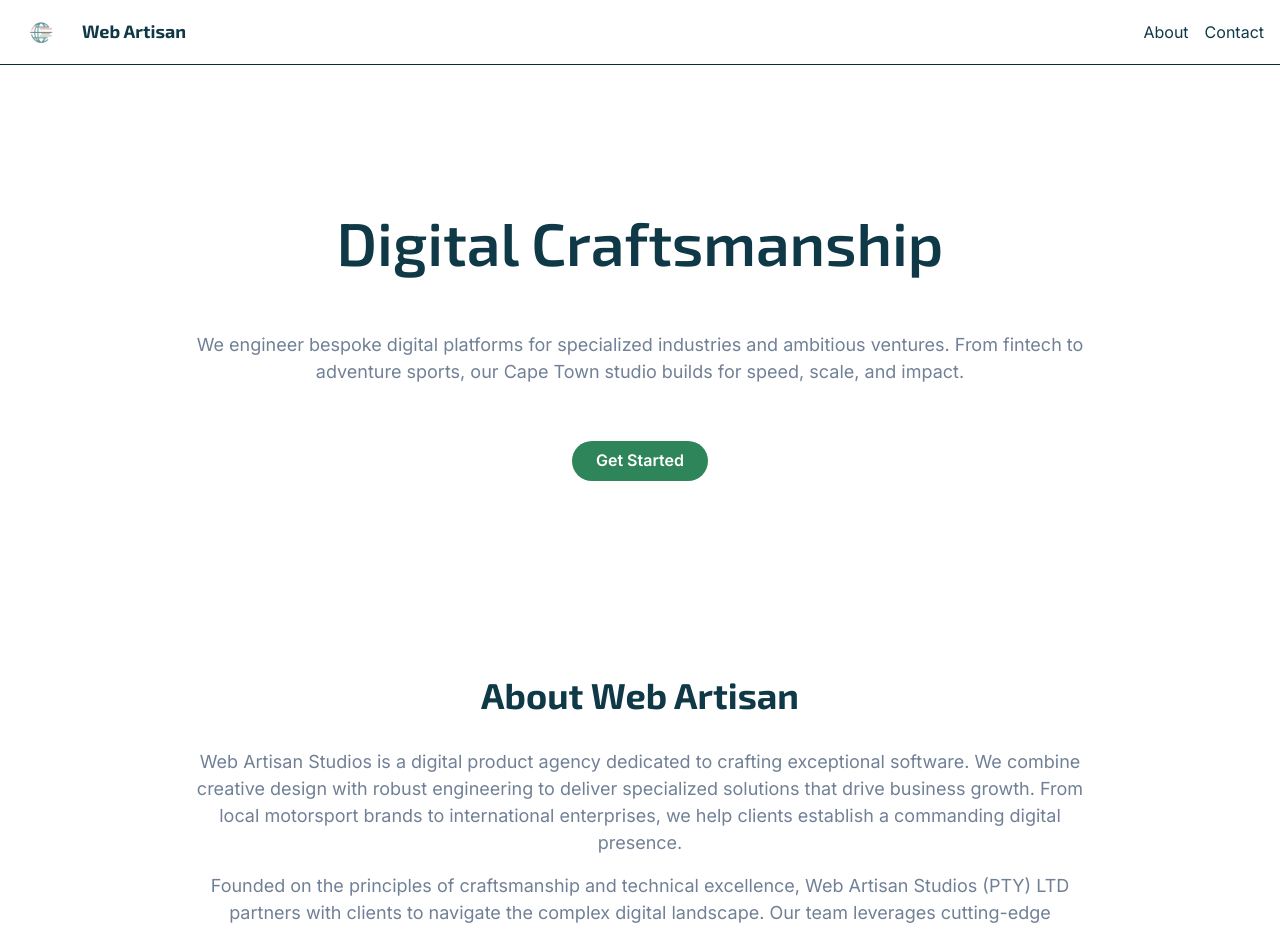
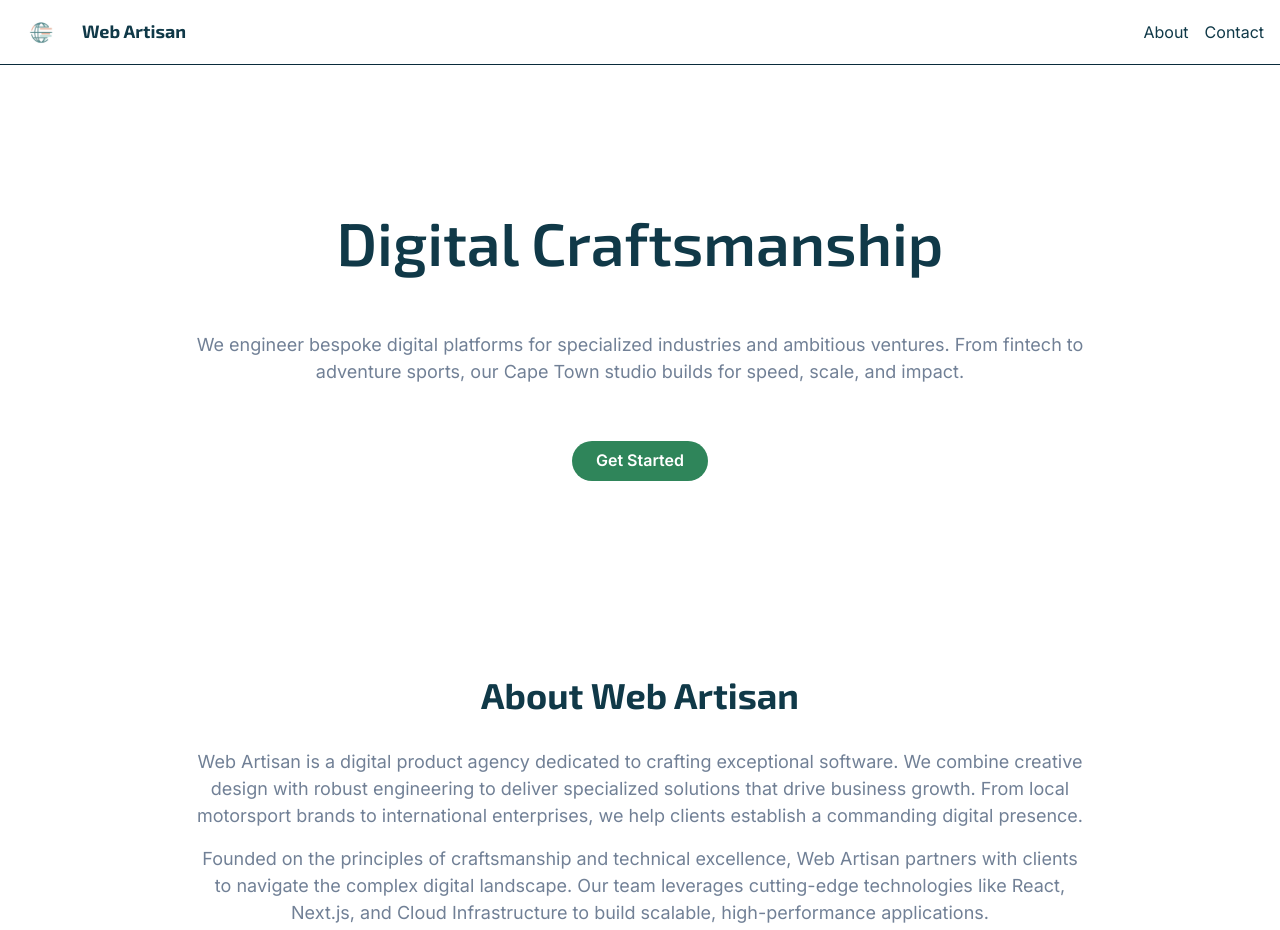
Before and after one commit to wernerbrynard/web-artisan, a Next.js app: page / in a window 1280 px wide. Shown: the top 930 px of the page. Built offline with nearby package versions, Linux system fonts and the light colour scheme; no server answers.

Commit message:
Update About section copy to consistently use 'Web Artisan' brand name

```diff
--- a/src/components/AboutUs.js
+++ b/src/components/AboutUs.js
@@ -21,10 +21,10 @@ export default function AboutUs() {
             About Web Artisan
           </Heading>
           <Text color={'var(--text-light-color)'} fontSize={'lg'} maxW="4xl">
-            Web Artisan Studios is a digital product agency dedicated to crafting exceptional software. We combine creative design with robust engineering to deliver specialized solutions that drive business growth. From local motorsport brands to international enterprises, we help clients establish a commanding digital presence.
+            Web Artisan is a digital product agency dedicated to crafting exceptional software. We combine creative design with robust engineering to deliver specialized solutions that drive business growth. From local motorsport brands to international enterprises, we help clients establish a commanding digital presence.
           </Text>
           <Text color={'var(--text-light-color)'} fontSize={'lg'} maxW="4xl">
-            Founded on the principles of craftsmanship and technical excellence, Web Artisan Studios (PTY) LTD partners with clients to navigate the complex digital landscape. Our team leverages cutting-edge technologies like React, Next.js, and Cloud Infrastructure to build scalable, high-performance applications.
+            Founded on the principles of craftsmanship and technical excellence, Web Artisan partners with clients to navigate the complex digital landscape. Our team leverages cutting-edge technologies like React, Next.js, and Cloud Infrastructure to build scalable, high-performance applications.
           </Text>
           <Text color={'var(--text-light-color)'} fontSize={'lg'} mb={6} maxW="4xl">
             With leadership grounded in years of industry experience, we bring a level of professionalism and insight that ensures every project is delivered to the highest standard.
```
Also changed, not shown: 1 other file (tests, documents, lock files or other folders).
